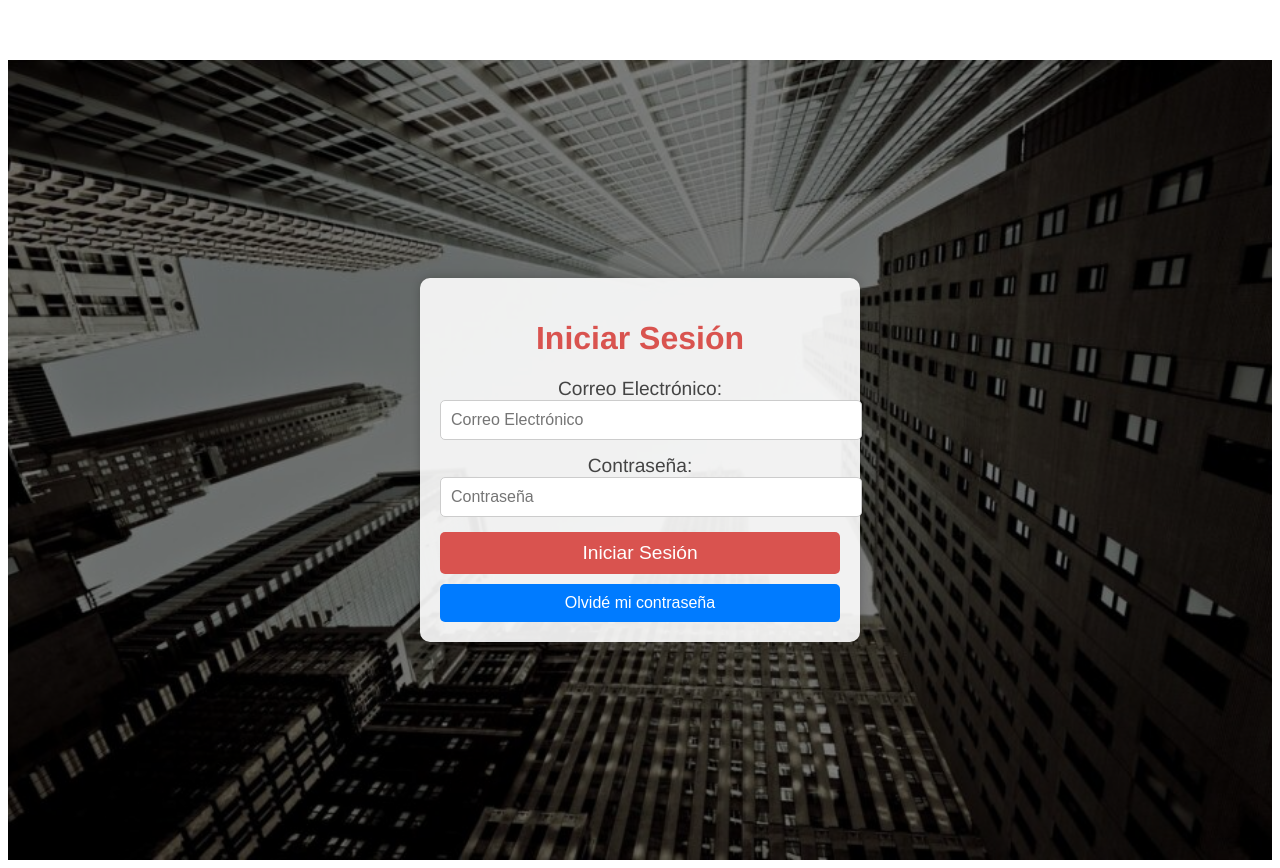
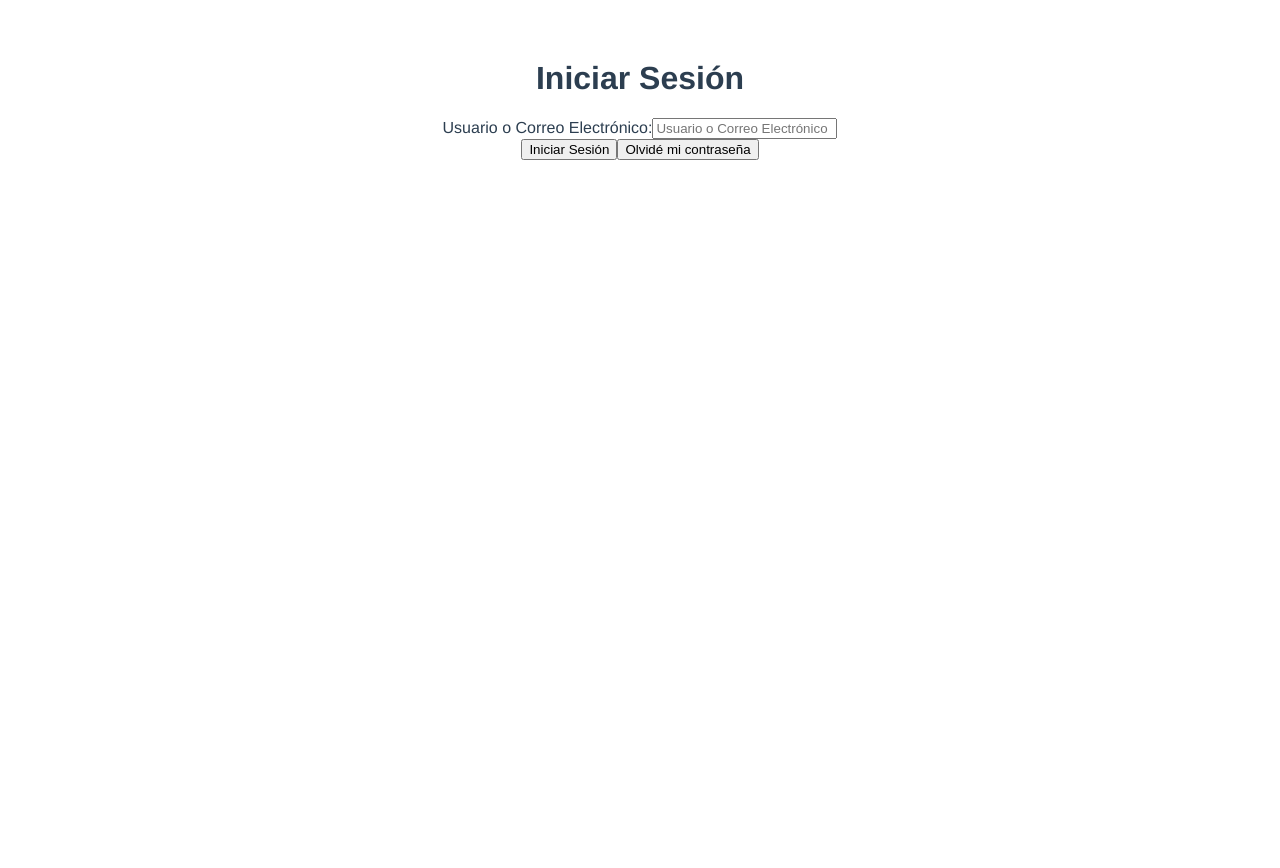
Before and after one commit to ettienemendoza/proyectodetitulo, a Vue app in the folder frontend/: page / in a window 1280 px wide. After the commit the page ends 800 px from the top, so only its background shows below. Built offline with nearby package versions, Linux system fonts and the light colour scheme.

Commit message:
vamos8aaa

```diff
--- a/frontend/src/views/LoginPage.vue
+++ b/frontend/src/views/LoginPage.vue
@@ -7,27 +7,15 @@
       </div>
       <div class="login-form">
         <div class="form-group">
-          <label for="usuario">Correo Electrónico:</label>
-          <input type="text" v-model="usuario" id="usuario" placeholder="Correo Electrónico" />
-        </div>
-        <div class="form-group">
-          <label for="contrasena">Contraseña:</label>
-          <input type="password" v-model="contrasena" id="contrasena" placeholder="Contraseña" />
+          <label for="usuario">Usuario o Correo Electrónico:</label>
+          <input type="text" v-model="resetInfo" id="resetInfo" placeholder="Usuario o Correo Electrónico" />
         </div>
         <button @click="iniciarSesion" class="btn-login">Iniciar Sesión</button>
-        <button @click="mostrarFormularioReset" class="btn-reset-password">Olvidé mi contraseña</button>
+        <button @click="mostrarMensajeContactoSupervisor" class="btn-reset-password">Olvidé mi contraseña</button>
 
-        <div v-if="mostrarResetFormulario" class="reset-form">
-          <div class="form-group">
-            <label for="resetUsuario">Usuario:</label>
-            <input type="text" v-model="resetUsuario" id="resetUsuario" placeholder="Usuario" />
-          </div>
-          <div class="form-group">
-            <label for="resetEmail">Correo Electrónico:</label>
-            <input type="email" v-model="resetEmail" id="resetEmail" placeholder="Correo Electrónico" />
-          </div>
-          <button @click="solicitarResetSupervisor" class="btn-reset-submit">Solicitar Restablecimiento</button>
-          <button @click="mostrarResetFormulario = false" class="btn-reset-cancel">Cancelar</button>
+        <div v-if="mostrarMensaje" class="reset-message">
+          <p>{{ mensajeContactoSupervisor }}</p>
+          <button @click="mostrarMensaje = false" class="btn-reset-cancel">Cerrar</button>
         </div>
       </div>
     </div>
@@ -41,77 +29,21 @@ import axios from 'axios';
 export default {
   data() {
     return {
-      usuario: '', // Ahora 'usuario' en el frontend representa el correo electrónico
+      usuario: '',
       contrasena: '',
-      resetUsuario: '',
-      resetEmail: '',
-      mostrarResetFormulario: false,
+      resetInfo: '',
+      mostrarMensaje: false,
+      mensajeContactoSupervisor: '',
     };
   },
   methods: {
     async iniciarSesion() {
-      console.log('Datos enviados al backend:', {
-        usuario: this.usuario, // Enviamos el correo electrónico como 'usuario'
-        contrasena: this.contrasena
-      });
-
-      try {
-        const response = await axios.post('https://proyectodetitulo.onrender.com/api/login', {
-          usuario: this.usuario, // Enviamos el correo electrónico como 'usuario'
-          contrasena: this.contrasena
-        });
-
-        console.log('Respuesta del servidor:', response.data);
-
-        if (response.data.token) {
-          console.log('Token recibido:', response.data.token);
-
-          localStorage.setItem('token', response.data.token);
-          localStorage.setItem('rol', response.data.rol);
-          localStorage.setItem('usuario', JSON.stringify({ nombre: response.data.nombre, email: this.usuario })); // Guardamos nombre y email
-          console.log('Token en localStorage:', localStorage.getItem('token'));
-          console.log('Rol en localStorage:', localStorage.getItem('rol'));
-
-          console.log('Rol del usuario:', response.data.rol);
-
-          setTimeout(() => {
-            if (response.data.rol === 'supervisor') {
-              console.log('Redirigiendo a dashboard-supervisor');
-              this.$router.push('/dashboard-supervisor');
-            } else if (response.data.rol === 'ejecutivo') {
-              console.log('Redirigiendo a dashboard-ejecutivo');
-              this.$router.push('/dashboard-ejecutivo');
-            }
-          }, 500);
-        }
-      } catch (error) {
-        console.error('Error al iniciar sesión:', error);
-        alert('Correo electrónico o contraseña incorrectos'); // Mensaje de error actualizado
-      }
+      // ... (tu código de inicio de sesión)
     },
-    mostrarFormularioReset() {
-      this.mostrarResetFormulario = true;
-    },
-    async solicitarResetSupervisor() {
-      if (!this.resetUsuario || !this.resetEmail) {
-        alert('Por favor, ingresa tu usuario y correo electrónico.');
-        return;
-      }
-
-      try {
-        const response = await axios.post('https://proyectodetitulo.onrender.com/api/request-password-reset', {
-          usuario: this.resetUsuario,
-          email: this.resetEmail,
-        });
-        alert(response.data.message);
-        this.mostrarResetFormulario = false; // Ocultar el formulario después del envío
-      } catch (error) {
-        console.error('Error al solicitar restablecimiento al supervisor:', error);
-        alert(error.response.data.message || 'Error al solicitar restablecimiento.');
-      } finally {
-        this.resetUsuario = '';
-        this.resetEmail = '';
-      }
+    mostrarMensajeContactoSupervisor() {
+      this.mensajeContactoSupervisor = `Hola ${this.resetInfo || 'usuario'}, por favor contacta directamente con un supervisor para restablecer tu contraseña.`;
+      this.mostrarMensaje = true;
+      this.resetInfo = ''; // Limpiar el campo después de mostrar el mensaje
     },
   },
 };
@@ -119,99 +51,26 @@ export default {
 
 <style scoped>
 /* loginpage.vue */
-/* Estilo del formulario de login */
-.login-container {
-  background-image: url('@/assets/edificio.jpg');
-  background-size: cover;
-  background-position: center;
-  height: 100vh;
-  display: flex;
-  justify-content: center;
-  align-items: center;
-  position: relative;
+/* ... (tus estilos existentes) */
+
+.reset-message {
+  margin-top: 20px;
+  padding: 15px;
+  border: 1px solid #ccc;
+  border-radius: 5px;
+  background-color: #f9f9f9;
+  text-align: center;
 }
 
-.background-overlay {
-  position: absolute;
-  top: 0;
-  left: 0;
-  width: 100%;
-  height: 100%;
-  background-color: rgba(0, 0, 0, 0.5);
-  z-index: 0;
-}
-
-.login-box {
-  background-color: rgba(255, 255, 255, 0.9);
-  border-radius: 10px;
-  padding: 20px;
-  box-shadow: 0 0 10px rgba(0, 0, 0, 0.2);
-  width: 400px;
-  text-align: center;
-  z-index: 1;
-}
-
-.title-banner {
-  text-align: center;
-  margin-bottom: 20px;
-}
-
-h1 {
-  color: #d9534f;
-  font-size: 2em;
-}
-
-.form-group {
-  margin-bottom: 15px;
-}
-
-label {
-  font-size: 1.2em;
-  color: #444;
-}
-
-input {
-  width: 100%;
-  padding: 10px;
-  border: 1px solid #ccc;
-  border-radius: 5px;
-  font-size: 1em;
-}
-
-.btn-login {
+.btn-reset-cancel {
   background-color: #d9534f;
   color: white;
-  padding: 10px 20px;
-  width: 100%;
-  border: none;
-  border-radius: 5px;
-  cursor: pointer;
-  font-size: 1.2em;
-}
-
-.btn-login:hover {
-  background-color: #c23d39;
-}
-
-.btn-reset-password {
-  background-color: #007bff; /* Un color diferente para la solicitud */
-  color: white;
-  padding: 10px 20px;
-  width: 100%;
+  padding: 10px 15px;
   border: none;
   border-radius: 5px;
   cursor: pointer;
   font-size: 1em;
   margin-top: 10px;
-  margin-right: 5px;
-}
-
-.btn-reset-cancel {
-  background-color: #d9534f;
-}
-
-.btn-reset-submit:hover {
-  background-color: #0056b3;
 }
 
 .btn-reset-cancel:hover {
```
Also changed, not shown: frontend/src/views/IncidenciasLista.vue (+103 -46 lines), 1 other file (tests, documents, lock files or other folders).
